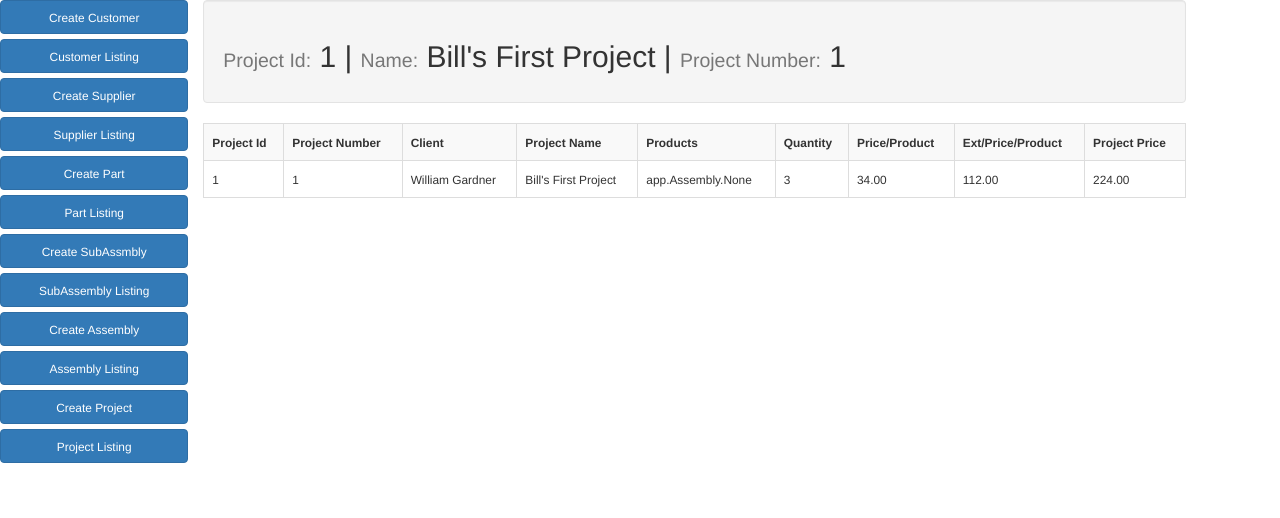
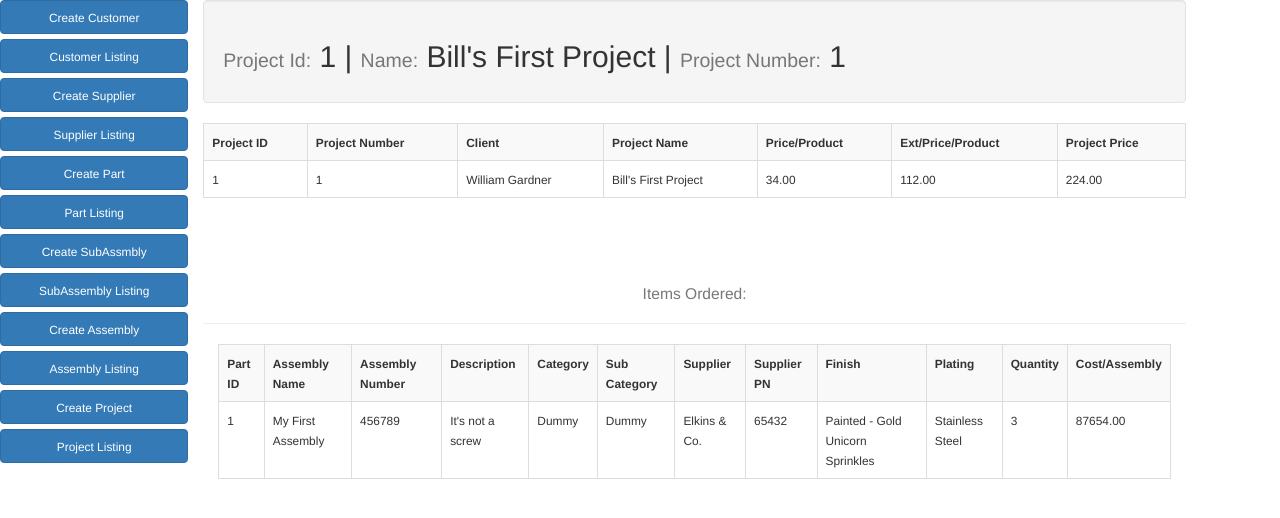
Before and after one commit to williamjohngardner/bill_of_materials, a Django app: page /project_list/ in a window 1280 px wide. Shown: the part 72-590 px from the top of the page. Run offline with Django 3.2, Linux system fonts and the light colour scheme; data comes from the database, SQL or seed files in the repository; some libraries are stand-ins or nearby versions.

```diff
--- a/app/models.py
+++ b/app/models.py
@@ -106,7 +106,7 @@ class Project(models.Model):
     project_number = models.AutoField(primary_key=True)
     client = models.ForeignKey('app.Customer')
     project_name = models.CharField(max_length=50)
-    products = models.ManyToManyField(Assembly, null=True, blank=True)
+    products = models.ForeignKey(Assembly, null=True, blank=True)
     quantity_per_product = models.IntegerField(null=True, blank=True)
     price_per_product = models.DecimalField(max_digits=10, decimal_places=2, null=True, blank=True)
     extended_price_per_product = models.DecimalField(max_digits=10, decimal_places=2, null=True, blank=True)
--- a/app/views.py
+++ b/app/views.py
@@ -4,6 +4,8 @@ from django.core.urlresolvers import reverse_lazy
 from django.contrib.auth.models import User
 from extra_views import CreateWithInlinesView, UpdateWithInlinesView, InlineFormSet
 from extra_views.generic import GenericInlineFormSet
+from django.db.models import Sum
+
 
 from app.models import Part, Assembly, SubAssembly, SubAssemblyQuantity, AssemblyQuantity, Customer, Supplier, Project
 from app.forms import CreateSubAssembly
@@ -68,6 +70,8 @@ class SubAssemblyListView(ListView):
     def get_context_data(self, **kwargs):
         context = super().get_context_data(**kwargs)
         context['subassembly'] = SubAssembly.objects.all()
+        context['unit_cost'] = Part.objects.aggregate(Sum('unit_cost'))
+        context['quantity'] = SubAssemblyQuantity.objects.aggregate(Sum('quantity'))
         return context
 
 
--- a/templates/app/assembly_form.html
+++ b/templates/app/assembly_form.html
@@ -43,7 +43,7 @@
             </tbody>
         </table>
       <div class="form-group">
-        <input type="submit" class="btn btn-primary" value="Create SubAssembly"></input>
+        <input type="submit" class="btn btn-primary" value="Create Assembly"></input>
       </div>
   </form>
 </div>
--- a/templates/app/part_form.html
+++ b/templates/app/part_form.html
@@ -24,7 +24,7 @@
 <div class="container">
   <div class="row">
     <div class="col-lg-5">
-      <form role="form">
+      <form role="form" method="post">
         <legend>Create A New Part</legend>
           {% csrf_token %}
             {{ form|bootstrap }}
--- a/templates/app/project_list.html
+++ b/templates/app/project_list.html
@@ -26,12 +26,10 @@
     </div>
     <table class="table table-striped table-bordered table-hover">
         <tr>
-          <th><small>Project Id</small></th>
+          <th><small>Project ID</small></th>
           <th><small>Project Number</small></th>
           <th><small>Client</small></th>
           <th><small>Project Name</small></th>
-          <th><small>Products</small></th>
-          <th><small>Quantity</small></th>
           <th><small>Price/Product</small></th>
           <th><small>Ext/Price/Product</small></th>
           <th><small>Project Price</small></th>
@@ -43,8 +41,6 @@
           <td><small>{{object.project_number}}</small></td>
           <td><small>{{object.client}}</small></td>
           <td><small>{{object.project_name}}</small></td>
-          <td><small>{{object.products}}</small></td>
-          <td><small>{{object.quantity_per_product}}</small></td>
           <td><small>{{object.price_per_product}}</small></td>
           <td><small>{{object.extended_price_per_product}}</small></td>
           <td><small>{{object.price_per_project}}</small></td>
@@ -53,6 +49,43 @@
       </table>
     </div>
   {% endfor %}
+  <div class="row">
+    <div class="col-md-12 page-header">
+      <h3><small>Items Ordered:</small></h3>
+    </div>
+  </div>
+  <table class="table table-striped table-bordered table-hover">
+    <tr>
+      <th><small>Part ID</small></th>
+      <th><small>Assembly Name</small></th>
+      <th><small>Assembly Number</small></th>
+      <th><small>Description</small></th>
+      <th><small>Category</small></th>
+      <th><small>Sub Category</small></th>
+      <th><small>Supplier</small></th>
+      <th><small>Supplier PN</small></th>
+      <th><small>Finish</small></th>
+      <th><small>Plating</small></th>
+      <th><small>Quantity</small></th>
+      <th><small>Cost/Assembly</small></th>
+    </tr>
+    {% for object in object_list %}
+    <tr>
+      <td><small>{{object.products.pk}}</small></td>
+      <td><small>{{object.products.assembly_name}}</small></td>
+      <td><small>{{object.products.assembly_part_number}}</small></td>
+      <td><small>{{object.products.description}}</small></td>
+      <td><small>{{object.products.category}}</small></td>
+      <td><small>{{object.products.sub_category}}</small></td>
+      <td><small>{{object.products.supplier}}</small></td>
+      <td><small>{{object.products.supplier_pn}}</small></td>
+      <td><small>{{object.products.finish}}</small></td>
+      <td><small>{{object.products.plating}}</small></td>
+      <td><small>{{object.quantity_per_product}}</small></td>
+      <td><small>{{object.products.assembly_cost}}</small></td>
+    </tr>
+    {% endfor %}
+  </table>
 </div>
 </div>
 {% endblock %}
--- a/templates/app/subassembly_list.html
+++ b/templates/app/subassembly_list.html
@@ -23,7 +23,7 @@
 {% for object in object_list %}
   <div class="row">
     <div class="col-md-12 well">
-      <h2><small>SubAssembly Id:</small> {{object.id}}  |  <small>Name:</small> {{object.sub_assembly_name}}  |  <small>Part Number:</small> {{object.sub_assembly_number}}  |  <small><a href="{{object.cad_file.url}}">Click to View CAD</a></small></h2>
+      <h2><small>ID:</small> {{object.id}}  |  <small>Name:</small> {{object.sub_assembly_name}}  |  <small>Part Number:</small> {{object.sub_assembly_number}}  |  <small><a href="{{object.cad_file.url}}">Click to View CAD</a></small>  |  <small>Cost/SubAssembly:</small> ${% for part in object.subassemblyquantity_set.all %}{{part.part.unit_cost|mul:part.quantity}}{% endfor %}</h2>
     </div>
     <table class="table table-striped table-bordered table-hover">
         <tr>
```
Also changed, not shown: templates/app/part_list.html (+3 -4 lines), templates/app/project_detail.html (+25 -10 lines), app/migrations/0003_auto_20160724_2040.py (added), db.sqlite3, image_files/rss_blue.png (added), image_files/rss_red.png (added), image_files/twitter_white.jpg (added), 3 other files.
